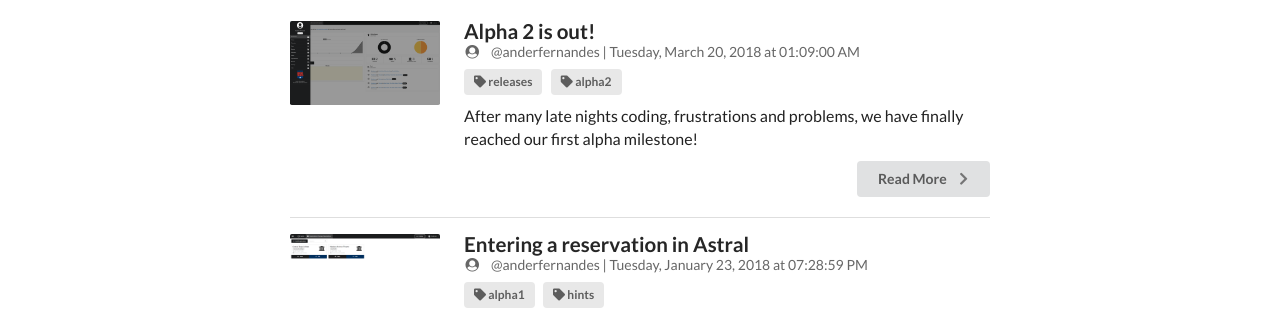
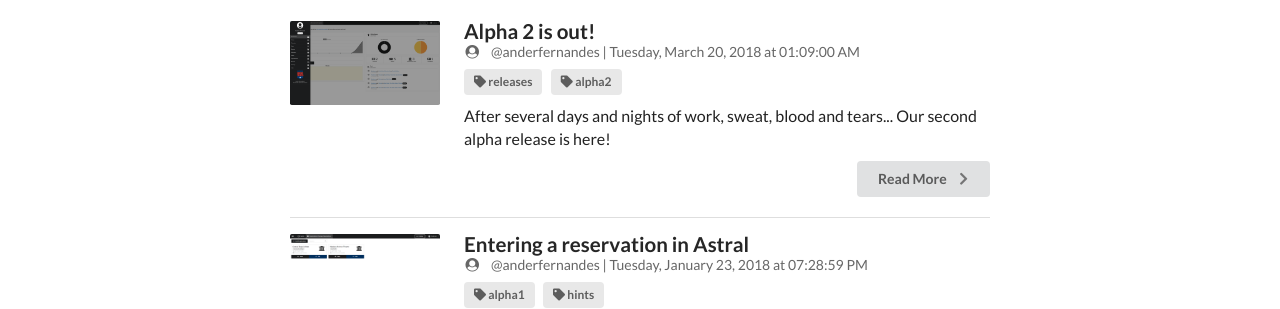
Before and after one commit to anderfernandes/astral-docs, a Jekyll site: the page built from blog.md, in a window 1280 px wide. Shown: the part 177-486 px from the top of the page. Built offline with Jekyll 4.4.1, drawn with Linux system fonts in a browser that asks for light colours; nearby versions of some CDN libraries.

Commit message:
FIxed exerpt for alpha 2 blog post

```diff
--- a/blog/_posts/2018-3-19-alpha-2-is-out.md
+++ b/blog/_posts/2018-3-19-alpha-2-is-out.md
@@ -5,7 +5,7 @@ permalink: /:categories/:title.html
 date:   2018-3-19 20:09:00 -0500
 categories: releases alpha2
 cover: /assets/screenshots/1.0.0-alpha2/Screenshot_20180319_201652.png
-excerpt: After many late nights coding, frustrations and problems, we have finally reached our first alpha milestone!
+excerpt: After several days and nights of work, sweat, blood and tears... Our second alpha release is here!
 ---
 
 <img src="/assets/screenshots/1.0.0-alpha2/Screenshot_20180319_201652.png" class="ui image" />
```
